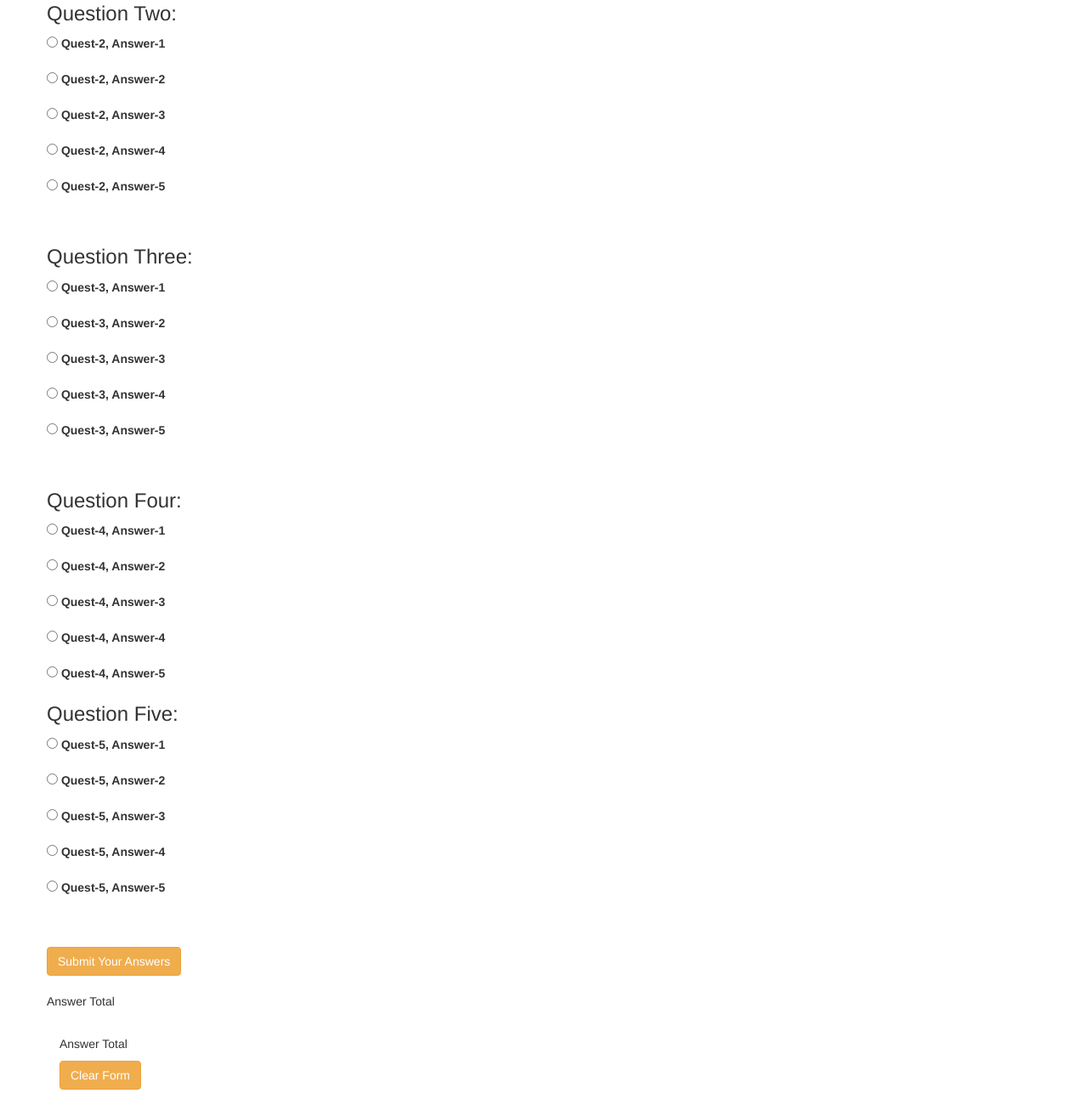
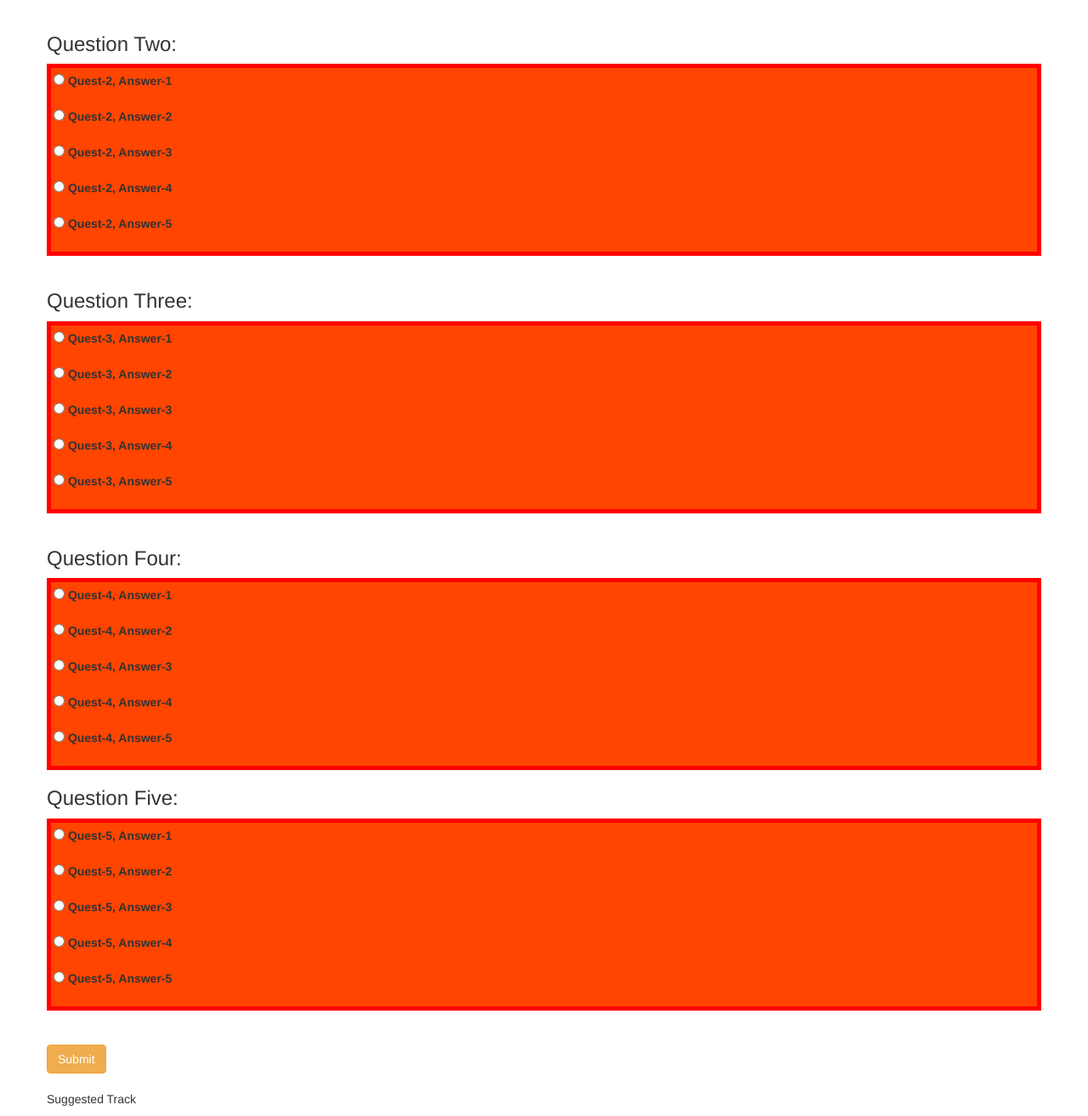
Before and after one commit to fbhairless/track-suggester, a plain HTML site: page index.html in a window 1280 px wide. Shown: the part 373-1686 px from the top of the page at 85% size. Before the commit the page ends 1655 px from the top, so only its background shows below. Drawn offline with Linux system fonts and the light colour scheme.

Commit message:
added some css and corrected the final out of the suggested track

```diff
--- a/css/styles.css
+++ b/css/styles.css
@@ -1,9 +1,11 @@
 .header {
 text-align: center;
+border: 10px solid black;
+background: lightgray;
 
 }
 
-.qty-block {
+.question-block {
   border: 5px solid red;
   margin-top: 5px;
   padding: 3px;
--- a/index.html
+++ b/index.html
@@ -48,7 +48,7 @@
         <br />
 
         <h3>Question Two:</h3>
-        <div class="quetion-block">
+        <div class="question-block">
           <div class="form-group">
             <input type="radio" class="quest-two" name="answer2" value=21>
             <label for="quest-two">  Quest-2, Answer-1</label>
@@ -146,19 +146,10 @@
 
         <br /><br />
 <!-- // click to submit order -->
-          <button type="submit" class="btn btn-warning">Submit Your Answers</button>
-          <p><br> Answer Total <span class="answerTotal"></span></p>
+          <button type="submit" class="btn btn-warning"> Submit </button>
+          <p><br> Suggested Track  <span class="suggestedTrack"></span></p>
 
         </form>
-      </div>
-    </div>
-
-    <div class="row account-info-section">
-      <div class="col-md-6">
-        <div id="show-account-info">
-          <p><br> Answer Total <span class="answerTotal"></span></p>
-          <button id="clear-account" class="btn btn-warning">Clear Form</button>
-        </div>
       </div>
     </div>
   </div>
--- a/js/scripts.js
+++ b/js/scripts.js
@@ -69,7 +69,7 @@ $(document).ready(function(){
 
       // console.log(" Suggested Track " + suggestedTrack);
 
-    $(".answerTotal").append("<span>" + suggestedTrack + "</span>");
+    $(".suggestedTrack").append("<span>" + suggestedTrack + "</span>");
 
   });
 });
```
Also changed, not shown: 1 other file.
